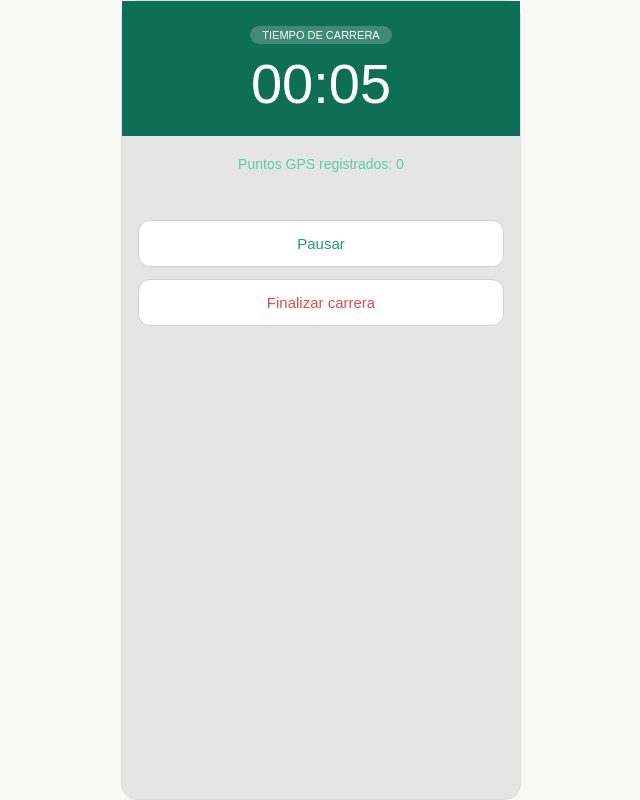
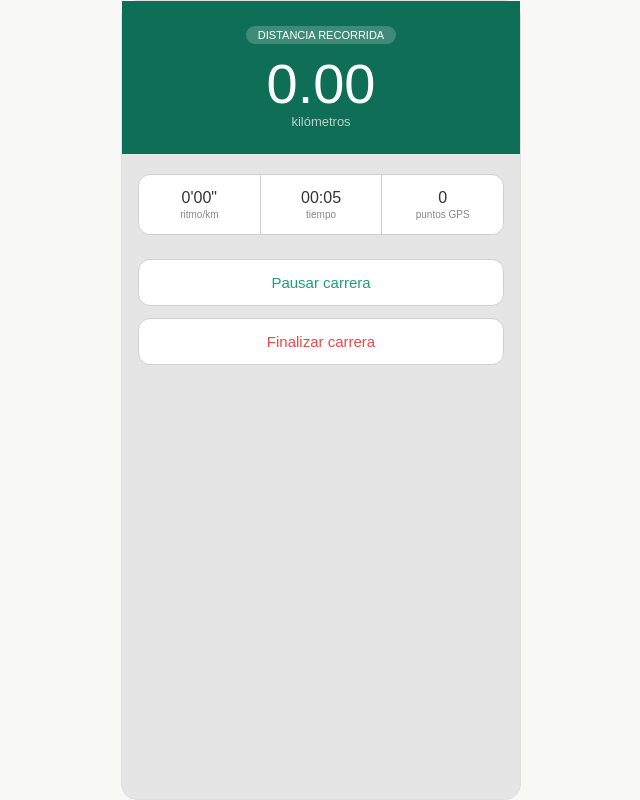
Before and after one commit to Sergiofer1994/Zancada, a React (Vite) app: page /run in a window 1280 px wide. Shown: the whole page, without its empty margins (319-959 px from the left). Built offline with nearby package versions, Linux system fonts and the light colour scheme; no server answers.

Commit message:
feat: improve run screen labels and layout

```diff
--- a/src/pages/Run/Run.css
+++ b/src/pages/Run/Run.css
@@ -25,16 +25,57 @@
   margin-bottom: 12px;
 }
 
-.run-page .time-display {
+.run-page .distance-display {
   color: #ffffff;
   font-size: 56px;
   font-weight: 500;
   line-height: 1;
 }
 
-.run-page .time-label {
+.run-page .distance-label {
   color: rgba(255, 255, 255, 0.7);
   font-size: 13px;
+}
+
+.run-page .live-stats {
+  display: flex;
+  background: #ffffff;
+  border: 1px solid #d0d0d0;
+  border-radius: 12px;
+  margin-top: 20px;
+  overflow: hidden;
+}
+
+.run-page .live-stat {
+  flex: 1;
+  padding: 14px 8px;
+  text-align: center;
+  border-right: 1px solid #d0d0d0;
+  display: flex;
+  flex-direction: column;
+  gap: 2px;
+}
+
+.run-page .live-stat:last-child {
+  border-right: none;
+}
+
+.run-page .live-value {
+  color: #333;
+  font-size: 16px;
+  font-weight: 500;
+}
+
+.run-page .live-label {
+  color: #888;
+  font-size: 10px;
+}
+
+.run-page .gps-error {
+  color: #E24B4A;
+  font-size: 14px;
+  text-align: center;
+  margin-top: 16px;
 }
 
 .run-page .pause-button {
@@ -68,17 +109,3 @@
   outline: 3px solid #5DCAA5;
   outline-offset: 2px;
 }
-.run-page .gps-info {
-  text-align: center;
-  margin-top: 20px;
-}
-
-.run-page .gps-points {
-  color: #5DCAA5;
-  font-size: 14px;
-}
-
-.run-page .gps-error {
-  color: #E24B4A;
-  font-size: 14px;
-}
--- a/src/pages/Run/Run.jsx
+++ b/src/pages/Run/Run.jsx
@@ -6,6 +6,7 @@ function Run() {
   const [seconds, setSeconds] = useState(0)
   const [isRunning, setIsRunning] = useState(true)
   const [positions, setPositions] = useState([])
+  const [distance, setDistance] = useState(0)
   const [gpsError, setGpsError] = useState('')
   const navigate = useNavigate()
 
@@ -48,6 +49,39 @@ function Run() {
     return () => navigator.geolocation.clearWatch(watchId)
   }, [])
 
+  useEffect(() => {
+    if (positions.length < 2) {
+      return
+    }
+
+    const lastPoint = positions[positions.length - 1]
+    const previousPoint = positions[positions.length - 2]
+    const segmentDistance = calculateDistance(previousPoint, lastPoint)
+
+    setDistance((prev) => prev + segmentDistance)
+  }, [positions])
+
+  const calculateDistance = (pointA, pointB) => {
+    const earthRadius = 6371
+    const latDifference = toRadians(pointB.latitude - pointA.latitude)
+    const lonDifference = toRadians(pointB.longitude - pointA.longitude)
+
+    const a =
+      Math.sin(latDifference / 2) * Math.sin(latDifference / 2) +
+      Math.cos(toRadians(pointA.latitude)) *
+        Math.cos(toRadians(pointB.latitude)) *
+        Math.sin(lonDifference / 2) *
+        Math.sin(lonDifference / 2)
+
+    const c = 2 * Math.atan2(Math.sqrt(a), Math.sqrt(1 - a))
+
+    return earthRadius * c
+  }
+
+  const toRadians = (degrees) => {
+    return degrees * (Math.PI / 180)
+  }
+
   const formatTime = (totalSeconds) => {
     const minutes = Math.floor(totalSeconds / 60)
     const remainingSeconds = totalSeconds % 60
@@ -56,25 +90,48 @@ function Run() {
     return `${paddedMinutes}:${paddedSeconds}`
   }
 
+  const calculatePace = () => {
+    if (distance === 0) {
+      return "0'00\""
+    }
+
+    const paceInSeconds = seconds / distance
+    const paceMinutes = Math.floor(paceInSeconds / 60)
+    const paceSeconds = Math.floor(paceInSeconds % 60)
+    const paddedPaceSeconds = String(paceSeconds).padStart(2, '0')
+
+    return `${paceMinutes}'${paddedPaceSeconds}"`
+  }
+
   return (
     <main className="run-page" role="main" aria-label="Carrera en curso">
 
       <header className="run-header">
-        <span className="live-badge">TIEMPO DE CARRERA</span>
-        <div className="time-display" aria-label="Tiempo transcurrido">
-          {formatTime(seconds)}
+        <span className="live-badge">DISTANCIA RECORRIDA</span>
+        <div className="distance-display" aria-label="Distancia recorrida">
+          {distance.toFixed(2)}
         </div>
+        <span className="distance-label">kilómetros</span>
       </header>
 
-      <section className="gps-info" aria-label="Información de GPS">
-        {gpsError ? (
-          <p className="gps-error" role="alert">{gpsError}</p>
-        ) : (
-          <p className="gps-points">
-            Puntos GPS registrados: {positions.length}
-          </p>
-        )}
+      <section className="live-stats" aria-label="Estadísticas en directo">
+        <div className="live-stat">
+          <span className="live-value">{calculatePace()}</span>
+          <span className="live-label">ritmo/km</span>
+        </div>
+        <div className="live-stat">
+          <span className="live-value">{formatTime(seconds)}</span>
+          <span className="live-label">tiempo</span>
+        </div>
+        <div className="live-stat">
+          <span className="live-value">{positions.length}</span>
+          <span className="live-label">puntos GPS</span>
+        </div>
       </section>
+
+      {gpsError && (
+        <p className="gps-error" role="alert">{gpsError}</p>
+      )}
 
       <button
         type="button"
@@ -82,7 +139,7 @@ function Run() {
         onClick={() => setIsRunning(!isRunning)}
         aria-label={isRunning ? 'Pausar carrera' : 'Reanudar carrera'}
       >
-        {isRunning ? 'Pausar' : 'Reanudar carrera'}
+        {isRunning ? 'Pausar carrera' : 'Reanudar carrera'}
       </button>
 
       <button
```
